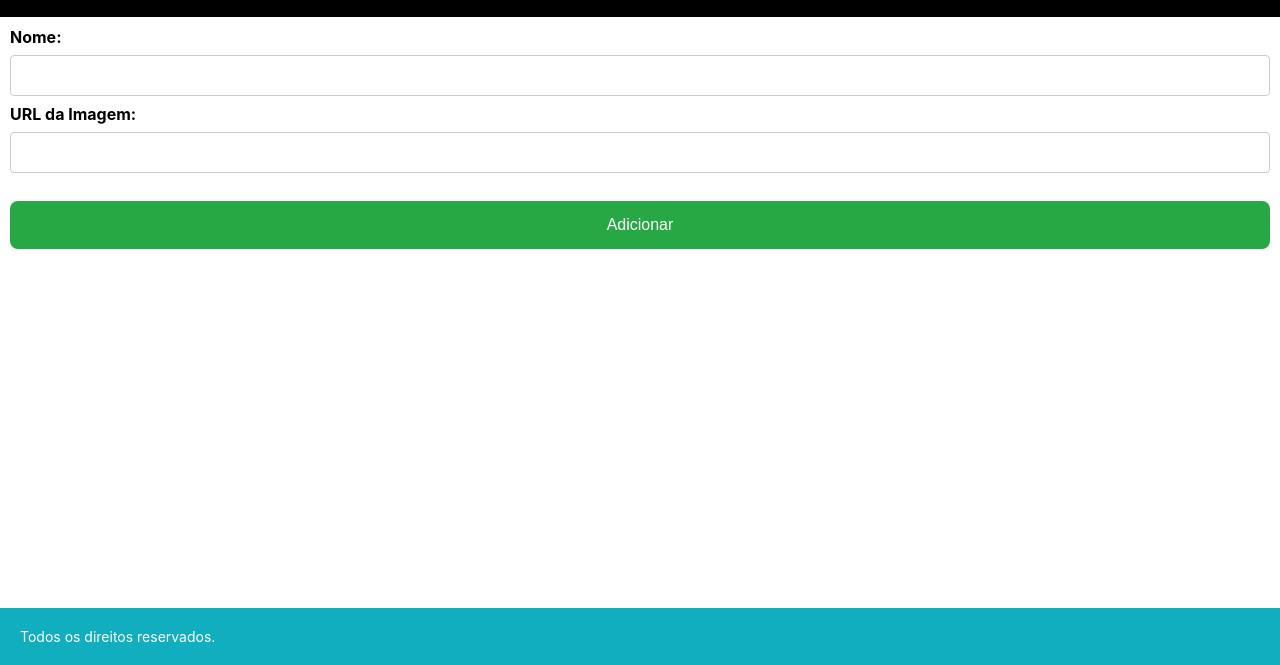
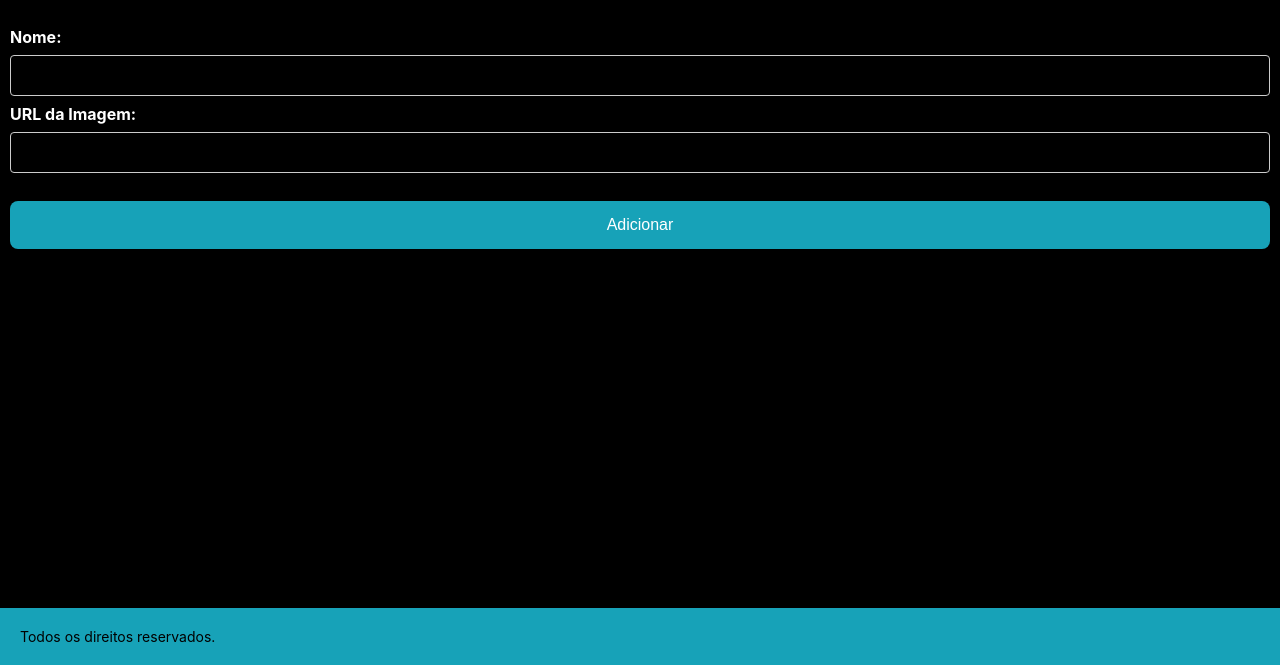
Before and after one commit to janicecaldeira/RickMortyFront, a React app: page /add in a window 1280 px wide. Shown: the part 135-800 px from the top of the page. Built offline with nearby package versions, Linux system fonts and the light colour scheme.

Commit message:
Mudanças no layout

```diff
--- a/src/components/create/Create.js
+++ b/src/components/create/Create.js
@@ -76,7 +76,7 @@ export function Create(props) {
                 <input
                     type="submit"
                     value="Adicionar"
-                    className="button button--green button--full"
+                    className="button button--blue button--full"
                 />
             </form>
         </div>
--- a/src/index.css
+++ b/src/index.css
@@ -5,6 +5,7 @@ body {
         "Helvetica Neue", sans-serif;
     -webkit-font-smoothing: antialiased;
     -moz-osx-font-smoothing: grayscale;
+    background-color: black;
 }
 
 a {
--- a/src/structure/footer/Footer.css
+++ b/src/structure/footer/Footer.css
@@ -1,6 +1,6 @@
 .footer {
-    background: #11AEBF;
-    color: #ffffff;
+    background: #17a2b8;
+    color: black;
     padding: 20px;
 }
 
--- a/src/structure/header/Header.css
+++ b/src/structure/header/Header.css
@@ -12,7 +12,11 @@
 }
 
 .header a {
-    color: chartreuse;
+    color: #10aec5;
     margin: 10px;
     padding: 10px;
 }
+
+.header a:hover{
+    color: chartreuse;
+}
--- a/src/structure/header/Header.js
+++ b/src/structure/header/Header.js
@@ -6,7 +6,7 @@ export function Header() {
     return (
         <header className="header">
             <a href="/">
-                <img src="/assets/logo-blue-croped.gif" alt="Blue Edtech" width = "30%" height = "auto"/></a>
+                <img src="/assets/logo-rick.gif" alt="Rick and Morty" width = "30%" height = "auto"/></a>
             <a href="/">Listar Personagens</a>
             <a href="/add">Incluir</a>
         </header>
--- a/src/styles/form.css
+++ b/src/styles/form.css
@@ -1,10 +1,13 @@
 .form__label {
     font-weight: bold;
+    color: white;
 }
 
 .form__input {
     display: inline-block;
     border: 1px solid #ccc;
+    background-color: black;
+    color: white;
     border-radius: 4px;
     box-sizing: border-box;
     margin: 8px 0;
```
Also changed, not shown: public/assets/logo-rick.gif (renamed from public/assets/logo-blue-croped.gif).
